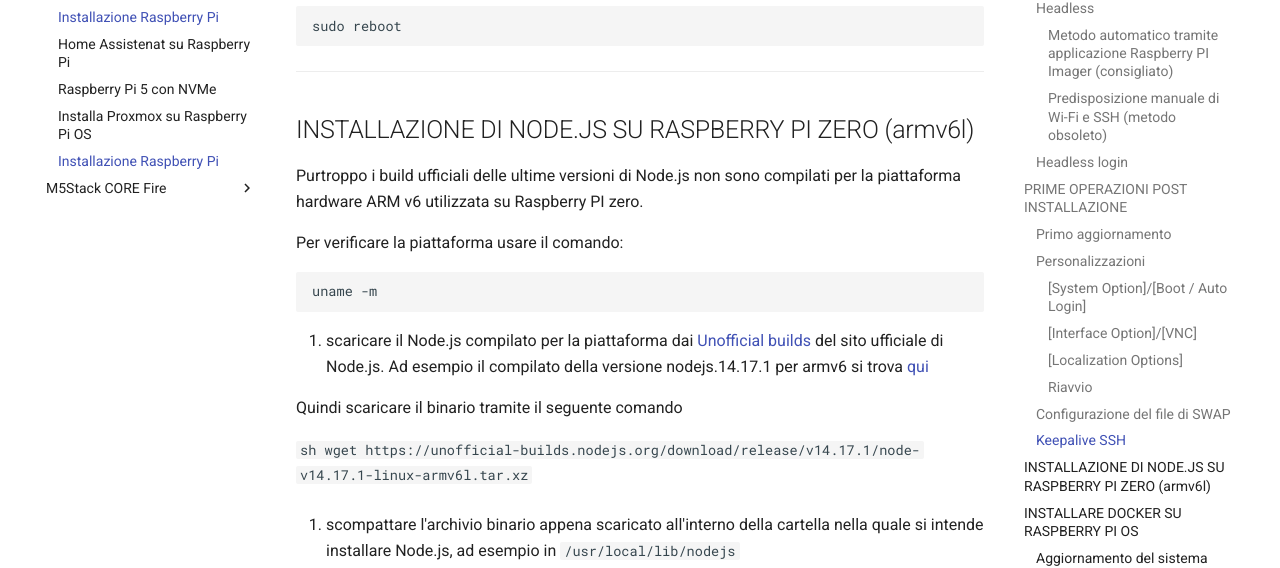
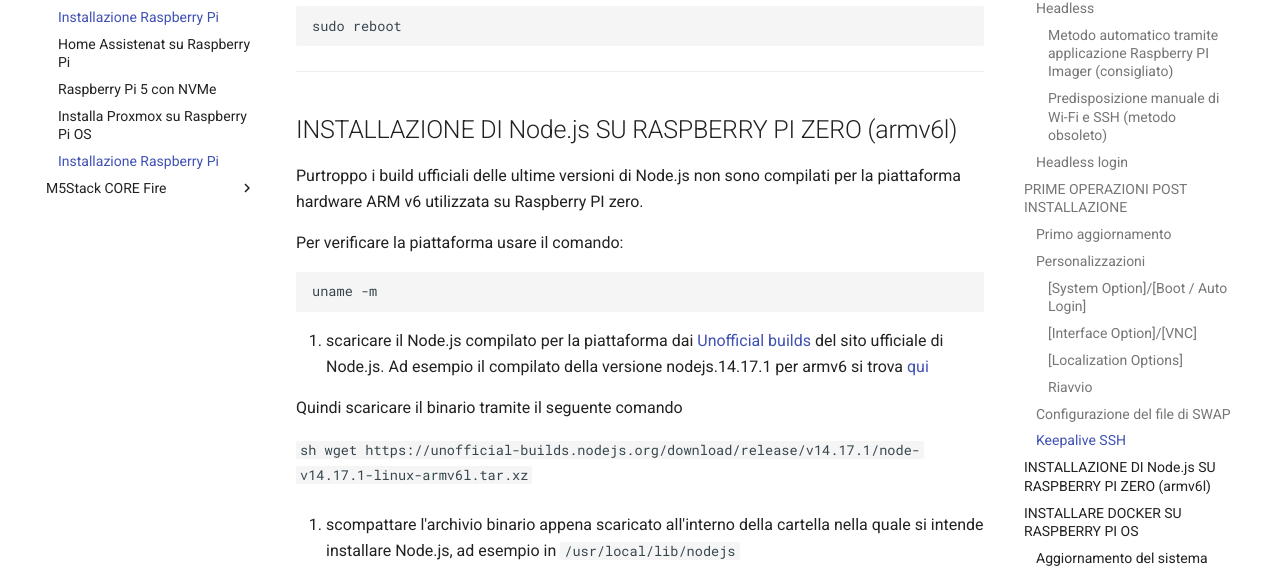
Before and after one commit to novice-handbooks/maker, an MkDocs documentation site: the page built from doc/RaspberryPI.md, in a window 1280 px wide and 900 px high, scrolled down 6006 px. Shown: the part 145-713 px from the top of the window. Built offline with MkDocs 1.6.1 and Material for MkDocs 9.7.7, drawn with Linux system fonts in a browser that asks for light colours; comment, search, counter and statistics services are not loaded.

```diff
--- a/doc/RaspberryPI.md
+++ b/doc/RaspberryPI.md
@@ -235,7 +235,7 @@ sudo reboot
 
 ---
 
-## INSTALLAZIONE DI NODE.JS SU RASPBERRY PI ZERO (armv6l)
+## INSTALLAZIONE DI Node.js SU RASPBERRY PI ZERO (armv6l)
 
 Purtroppo i build ufficiali delle ultime versioni di Node.js non sono compilati per la piattaforma
 hardware ARM v6 utilizzata su Raspberry PI zero.
```
